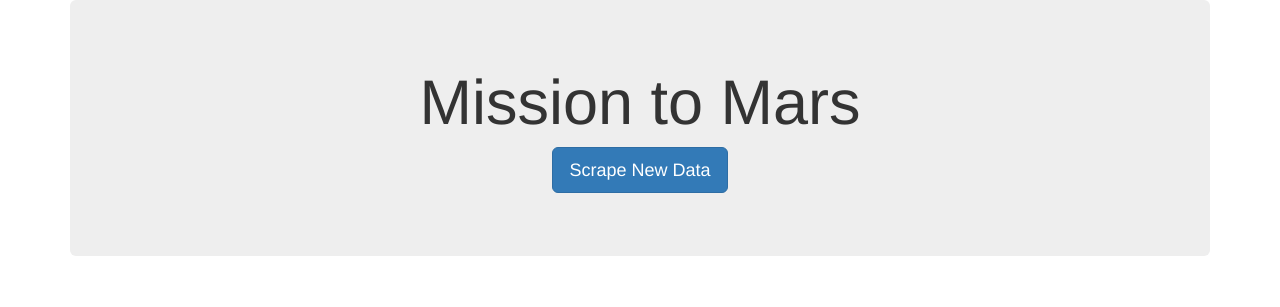
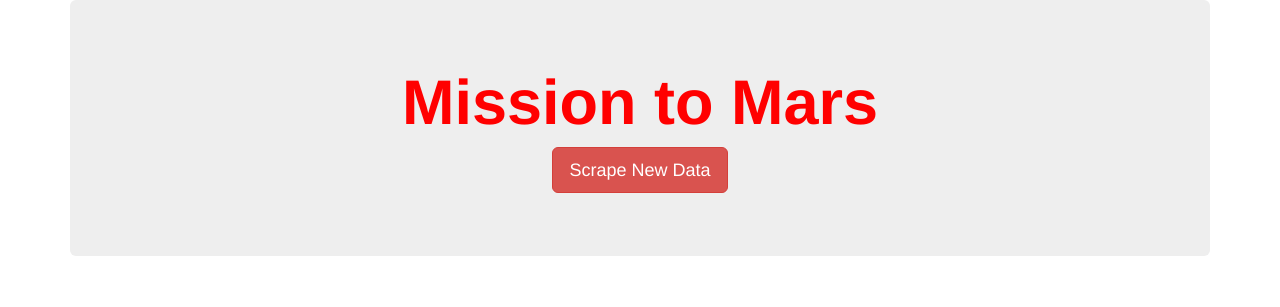
Before and after one commit to elliottdanielp/Mission-to-Mars, a Python web app: template templates/index.html in a window 1280 px wide. Shown: the top 307 px of the page. Run offline with Jinja, Linux system fonts and the light colour scheme; the template is opened without the code that fills it, so the values that code supplies are empty; some libraries are stand-ins or nearby versions.

Commit message:
Update indix.html

```diff
--- a/templates/index.html
+++ b/templates/index.html
@@ -14,9 +14,9 @@
     <div class="container">
       <!-- Add Jumbotron to Header -->
       <div class="jumbotron text-center">
-        <h1>Mission to Mars</h1>
+        <h1 style="color:red;"><strong>Mission to Mars</strong></h1>
         <!-- Add a button to activate scraping script -->
-        <p><a class="btn btn-primary btn-lg" href="/scrape" role="button">Scrape New Data</a></p>
+        <p><a class="btn btn-danger btn-lg" href="/scrape" role="button">Scrape New Data</a></p>
       </div>
 
       <!-- Add section for Mars News -->
@@ -24,7 +24,7 @@
         <div class="col-md-12">
           <div class="media">
             <div class="media-body">
-              <h2>Latest Mars News</h2>
+               <h2>Latest Mars News</h2>
               <h4 class="media-heading">{{ mars.news_title }}</h4>
               <p>{{ mars.news_paragraph }}</p>
             </div>
@@ -61,7 +61,7 @@
         </div>
 
         {% for hemisphere in mars.hemispheres %}
-        <div class="col-md-6">
+        <div class="col-md-3">
           <div class="thumbnail">
             <img src="{{hemisphere.img_url | default('static/images/error.png', true)}}" alt="...">
             <div class="caption">
```
